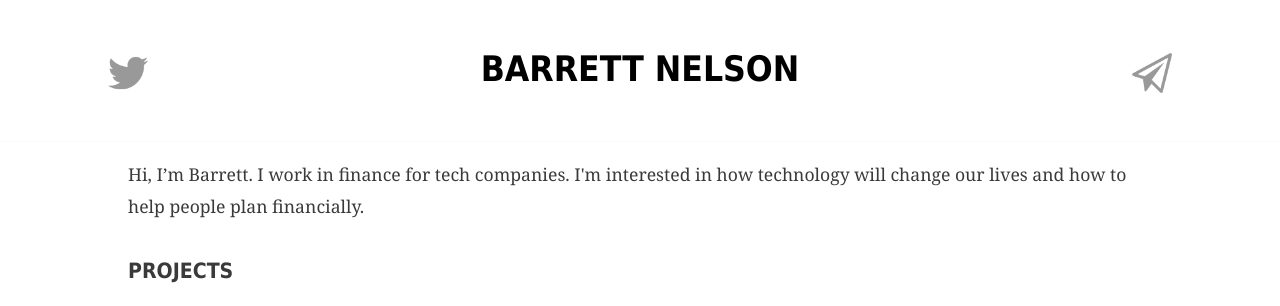
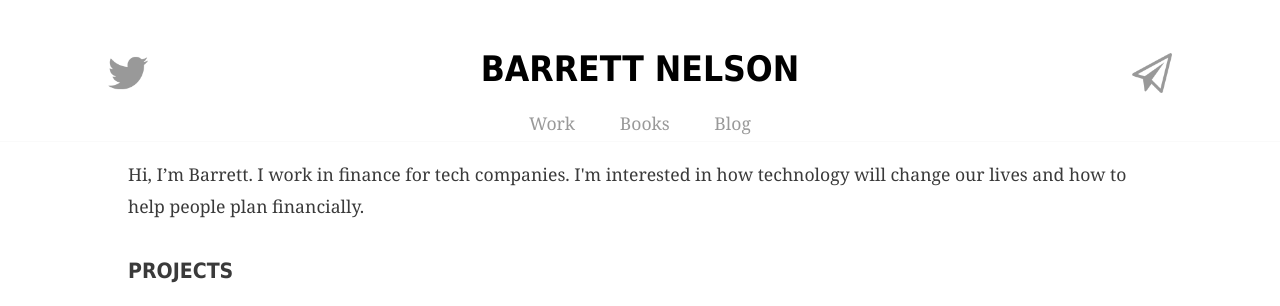
Before and after one commit to bstnel/bstnel.github.io, a Jekyll site: the page index.html, which Jekyll copies as it is, in a window 1280 px wide. Shown: the top 306 px of the page. Built offline with Jekyll 4.4.1, drawn with Linux system fonts in a browser that asks for light colours.

Commit message:
Create index.html

```diff
--- a/index.html
+++ b/index.html
@@ -21,7 +21,16 @@
             <a href="mailto:bstnel@gmail.com"><img src="../email.png"style="width:40px;height:40px;"></a>
           </h1>
         </div>
-      </div>
+	    </div>
+
+                <nav>
+    		<ul class="nav">
+        		<li><a href="/">Work</a></li>
+	        	<li><a href="/books">Books</a></li>
+        		<li><a href="/blog">Blog</a></li>
+    		</ul>
+		</nav>
+
 <div class="content">
 	<p>Hi, I’m Barrett. I work in finance for tech companies. I'm interested in how technology will change our lives and how to help people plan financially.</p>
 	<h2>Projects</h2>
```
